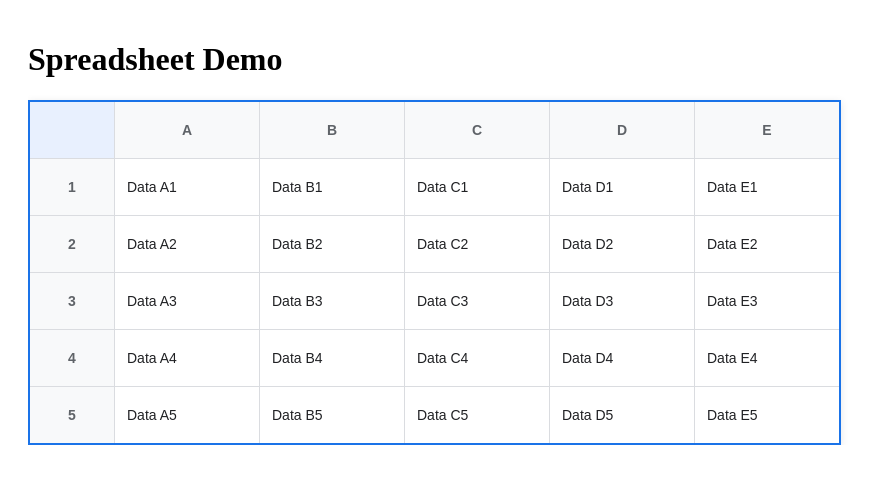
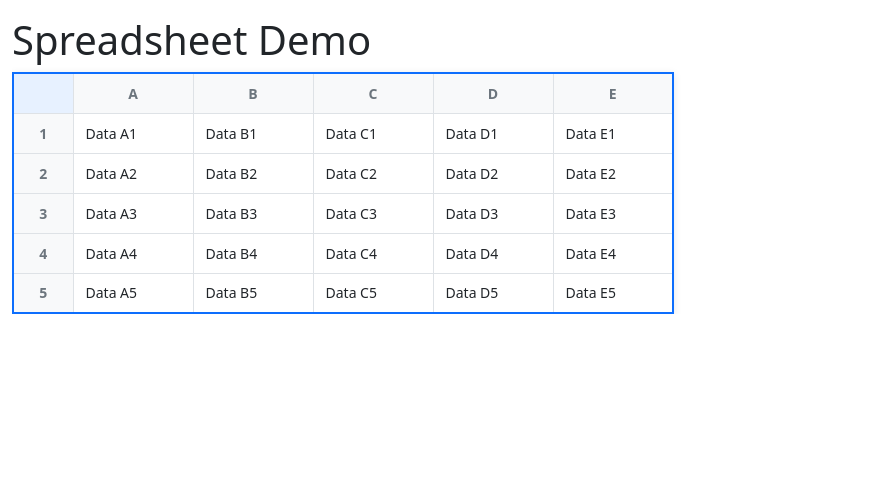
Before and after one commit to CapnKernel/spread-ui, a Django app: page / in a window 1280 px wide. Shown: the top 484 px of the page, without its empty margins (0-892 px from the left). Run offline with Django 4.2, Linux system fonts and the light colour scheme; parts of the project's set-up code (start-up, migrations or seed data) failed here and were passed over.

Commit message:
Add Bootstrap 5

```diff
--- a/pyproj/spreadui/static/spreadui/css/app.css
+++ b/pyproj/spreadui/static/spreadui/css/app.css
@@ -1,27 +1,24 @@
-/* Spreadsheet Styles */
+/* Spreadsheet Styles with Bootstrap 5 */
 .spreadsheet-container {
-  margin: 20px;
   overflow: auto;
   max-width: 100%;
 }
 
 .spreadsheet-table {
-  border-collapse: collapse;
-  border: 2px solid #1a73e8;
-  font-family: Arial, sans-serif;
-  font-size: 14px;
+  border: 2px solid #0d6efd;
+  font-size: 0.875rem;
   min-width: 600px;
-  box-shadow: 0 2px 8px rgba(0, 0, 0, 0.1);
+  box-shadow: 0 0.125rem 0.5rem rgba(0, 0, 0, 0.1);
 }
 
 /* Header cells (column letters and row numbers) */
 .header-cell {
   background-color: #f8f9fa;
-  border: 1px solid #dadce0;
-  padding: 8px 12px;
+  border: 1px solid #dee2e6;
+  padding: 0.5rem 0.75rem;
   text-align: center;
-  font-weight: bold;
-  color: #5f6368;
+  font-weight: 600;
+  color: #6c757d;
   min-width: 60px;
   height: 40px;
   position: sticky;
@@ -31,11 +28,11 @@
 
 .row-header {
   background-color: #f8f9fa;
-  border: 1px solid #dadce0;
-  padding: 8px 12px;
+  border: 1px solid #dee2e6;
+  padding: 0.5rem 0.75rem;
   text-align: center;
-  font-weight: bold;
-  color: #5f6368;
+  font-weight: 600;
+  color: #6c757d;
   min-width: 40px;
   position: sticky;
   left: 0;
@@ -44,8 +41,8 @@
 
 /* Corner cell (empty cell above row headers) */
 .spreadsheet-table thead tr th:first-child {
-  background-color: #e8f0fe;
-  border: 1px solid #dadce0;
+  background-color: #e7f1ff;
+  border: 1px solid #dee2e6;
   position: sticky;
   top: 0;
   left: 0;
@@ -54,23 +51,24 @@
 
 /* Data cells */
 .data-cell {
-  border: 1px solid #dadce0;
-  padding: 8px 12px;
+  border: 1px solid #dee2e6;
+  padding: 0.5rem 0.75rem;
   min-width: 120px;
   height: 40px;
   background-color: white;
-  color: #202124;
+  color: #212529;
   vertical-align: middle;
+  cursor: pointer;
 }
 
 /* Hover effects for better visual feedback */
 .data-cell:hover {
-  background-color: #f8f9fa;
+  background-color: #f8f9fa !important;
 }
 
 .header-cell:hover,
 .row-header:hover {
-  background-color: #e8f0fe;
+  background-color: #e7f1ff !important;
 }
 
 /* Table header row styling */
@@ -93,32 +91,61 @@
 /* Grid lines for spreadsheet appearance */
 .spreadsheet-table th,
 .spreadsheet-table td {
-  border: 1px solid #dadce0;
+  border: 1px solid #dee2e6;
 }
 
-/* Selection-like appearance for active cells (read-only visual feedback) */
+/* Selection-like appearance for active cells */
 .data-cell:focus {
-  outline: 2px solid #1a73e8;
+  outline: 2px solid #0d6efd;
   outline-offset: -2px;
-  background-color: #e8f0fe;
+  background-color: #e7f1ff;
+}
+
+/* Cell editing styles */
+.cell-input {
+  width: 100%;
+  height: 100%;
+  border: none;
+  outline: none;
+  padding: 0.5rem 0.75rem;
+  font: inherit;
+  background: transparent;
+  box-sizing: border-box;
+}
+
+.cell-input:focus {
+  background-color: #e7f1ff;
+  box-shadow: inset 0 0 0 2px #0d6efd;
+}
+
+/* Edited cell visual feedback */
+.cell-edited {
+  background-color: #d1e7dd !important;
+  transition: background-color 0.3s ease;
+}
+
+/* Active editing state */
+.data-cell.editing {
+  background-color: #e7f1ff;
+  box-shadow: inset 0 0 0 2px #0d6efd;
 }
 
 /* Responsive design */
 @media (max-width: 768px) {
-  .spreadsheet-container {
-    margin: 10px;
-  }
-
   .spreadsheet-table {
-    font-size: 12px;
+    font-size: 0.75rem;
     min-width: 400px;
   }
 
   .header-cell,
   .row-header,
   .data-cell {
-    padding: 6px 8px;
+    padding: 0.375rem 0.5rem;
     min-width: 80px;
     height: 35px;
   }
+
+  .cell-input {
+    padding: 0.375rem 0.5rem;
+  }
 }
--- a/pyproj/spreadui/templates/spreadui/base.html
+++ b/pyproj/spreadui/templates/spreadui/base.html
@@ -3,18 +3,24 @@
 <html lang="en">
 <head>
   <meta charset="utf-8">
-  <title>{% block title %}Spreadsheet{% endblock %}</title>
+  <meta name="viewport" content="width=device-width, initial-scale=1">
+  <title>{% block title %}Spreadsheet{% endblock title %}</title>
+  <!-- Bootstrap 5 CSS -->
+  <link href="https://cdn.jsdelivr.net/npm/bootstrap@5.3.2/dist/css/bootstrap.min.css" rel="stylesheet">
+  <!-- Custom CSS -->
   <link rel="stylesheet" href="{% static 'spreadui/css/app.css' %}">
-  {% block extra_head %}{% endblock %}
+  {% block extra_head %}{% endblock extra_head %}
 </head>
 <body id="app">
   <!-- Toasts -->
-  <div id="toast-container" class="toast-container"></div>
+  <div id="toast-container" class="toast-container position-fixed top-0 end-0 p-3"></div>
 
-  <main>
-    {% block content %}{% endblock %}
+  <main class="container-fluid py-3">
+    {% block content %}{% endblock content %}
   </main>
 
-  {% block extra_js %}{% endblock %}
+  <!-- Bootstrap 5 JS -->
+  <script src="https://cdn.jsdelivr.net/npm/bootstrap@5.3.2/dist/js/bootstrap.bundle.min.js"></script>
+  {% block extra_js %}{% endblock extra_js %}
 </body>
 </html>
```
